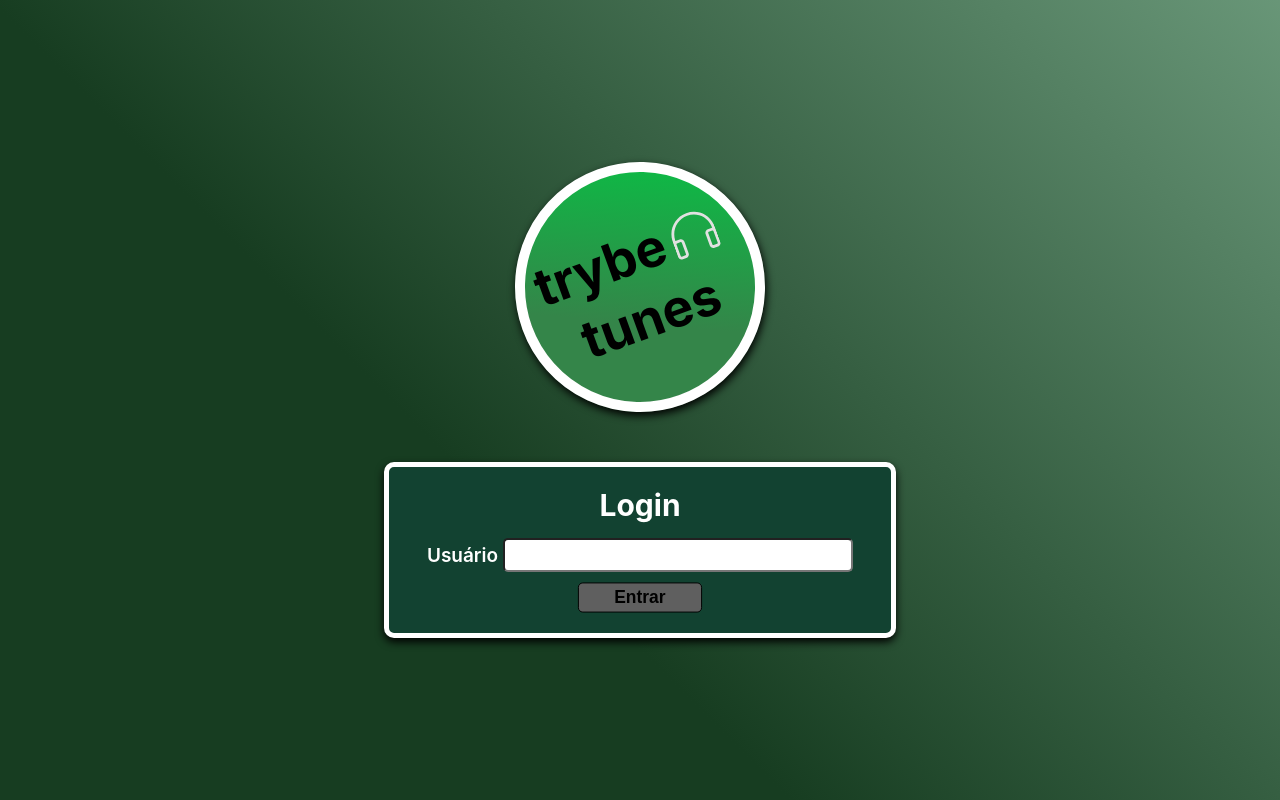
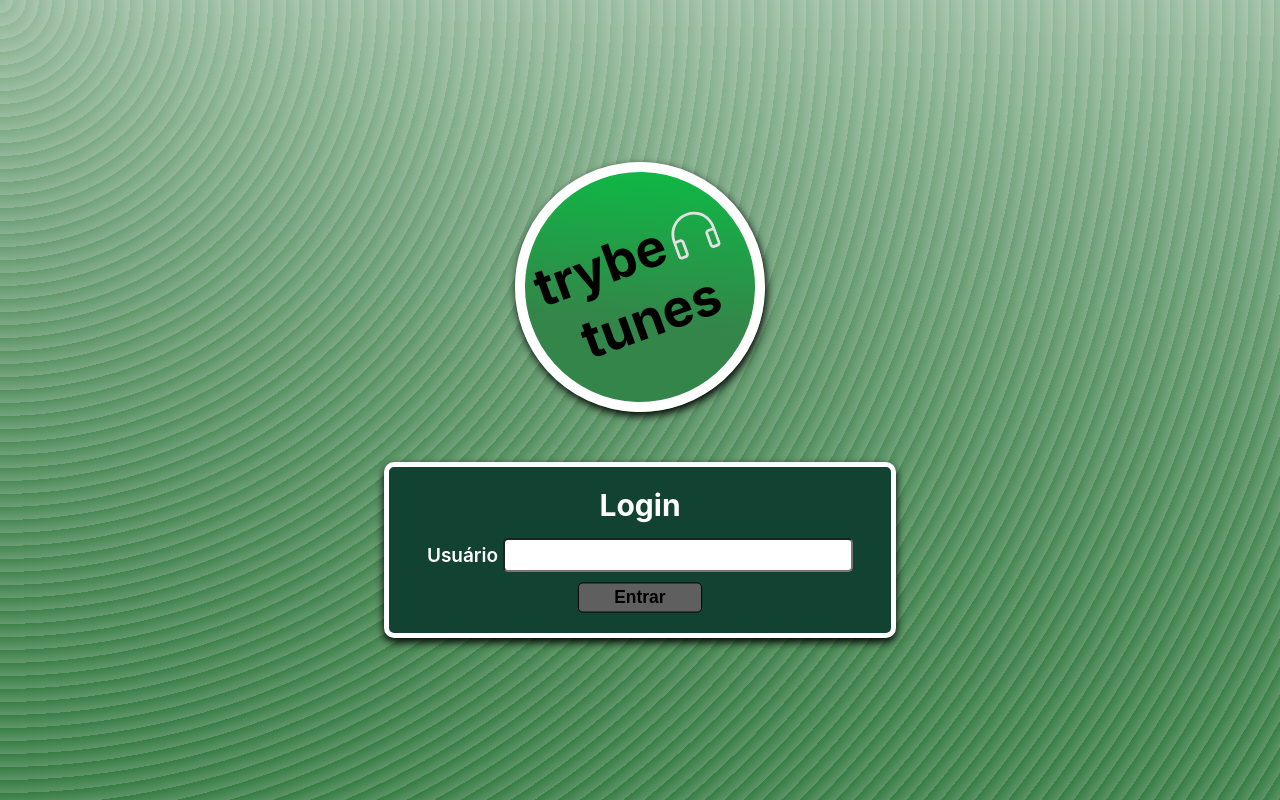
Before and after one commit to leobmend/trybe-tunes, a React (Create React App) app: page / in a window 1280 px wide. Built offline with nearby package versions, Linux system fonts and the light colour scheme.

Commit message:
Adicionando background estilizado e outros ajustes mínimos no estilo geral

```diff
--- a/src/App.css
+++ b/src/App.css
@@ -8,9 +8,12 @@
 }
 
 body {
+  background-color: rgba(245, 245, 245, 0.0.05);
+  background-image:  repeating-radial-gradient( circle at 0 0, transparent 0, rgba(245, 245, 245, 0.05) 13px ),
+    repeating-linear-gradient( #367c4355, #367c43 );
   display: flex;
   flex-direction: column;
-  height: 100vh;
+  min-height: 100vh;
   width: 100vw;
 }
 
@@ -29,12 +32,15 @@ button {
 /* LOGIN */
 .login {
   align-items: center;
-  background-image: linear-gradient(45deg, rgb(23, 61, 33) 38%, rgb(116, 163, 132) 109%);;
+  /* background-image: linear-gradient(45deg, rgb(23, 61, 33) 38%, rgb(116, 163, 132) 109%); */
+  background-color: rgba(245, 245, 245, 0.2);
+  background-image:  repeating-radial-gradient( circle at 0 0, transparent 0, rgba(245, 245, 245, 0.2) 13px ), repeating-linear-gradient( #367c4355, #367c43 );
   display: flex;
   flex-direction: column;
   height: 100vh;
   justify-content: center;
   width: 100vw;
+  z-index: 0;
 }
 
 .logo-container {
@@ -396,6 +402,7 @@ header {
 
 .profile .img-container {
   align-items: center;
+  background-color: whitesmoke;
   border: 2.5px solid #1b4332;
   border-radius: 10px;
   box-shadow: 0 8px 8px 0 rgba(0, 0, 0, 0.2);
@@ -422,6 +429,7 @@ header {
 }
 
 .profile .profile-item-container {
+  background-color: whitesmoke;
   border: 2.5px solid #1b4332;
   border-radius: 10px;
   box-shadow: 0 8px 8px 0 rgba(0, 0, 0, 0.2);
@@ -441,6 +449,7 @@ header {
 }
 
 .profile input {
+  background-color: whitesmoke;
   margin: 5px;
 }
 
```
